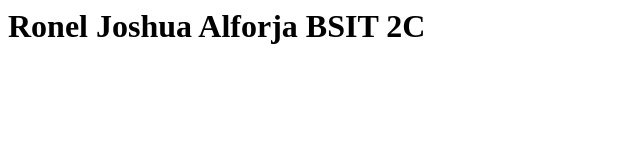
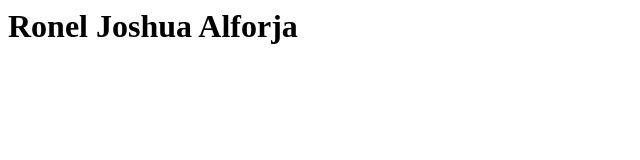
Before and after one commit to ronel0324/alforja, a plain HTML site: page index.html in a window 1280 px wide. Shown: the whole page, without its empty margins (0-640 px from the left). Drawn offline with Linux system fonts and the light colour scheme.

Commit message:
update index.html

```diff
--- a/index.html
+++ b/index.html
@@ -3,6 +3,6 @@
         <title>My Webpage</title>
     </head>
     <body>
-        <h1> Ronel Joshua Alforja BSIT 2C </h1>
+        <h1> Ronel Joshua Alforja </h1>
     </body>
 </html>
```
